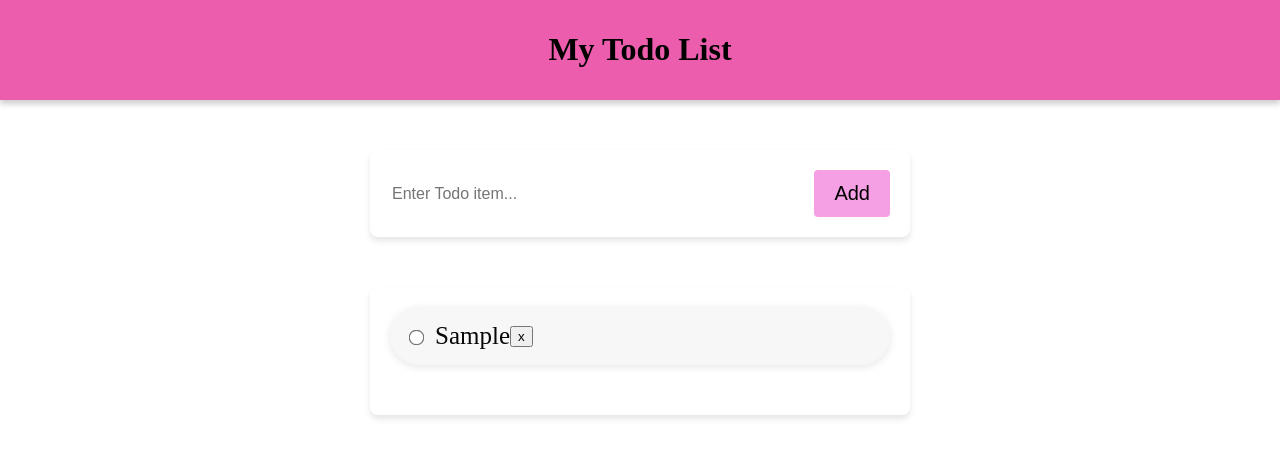
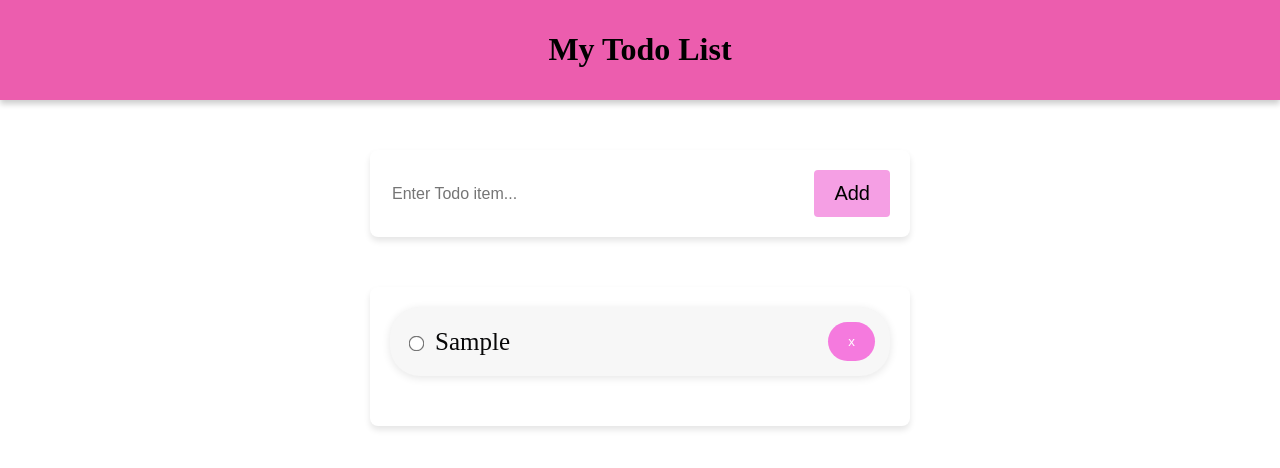
Before and after one commit to sachithrakalani/Todo-App-React-Frontend, a React (Vite) app: page / in a window 1280 px wide. Both pictures are taken after typing "Sample" into the empty fields and a click on the button "Add". Shown: the top 468 px of the page. Built offline with nearby package versions, Linux system fonts and the light colour scheme.

Commit message:
Style Delete button using css module

```diff
--- a/src/components/TodoItem.jsx
+++ b/src/components/TodoItem.jsx
@@ -1,13 +1,11 @@
 import styles from "./todoitem.module.css";
 
 export default function TodoItem({ item }) {
-    return (
-      <div className={styles.itemcontainer}>
-        <input className={styles.todocheckbox} type="radio"/>
-        <span className={styles.todotextname}>{item}</span>
-        <span>
-          <button>x</button>
-        </span>
-      </div>
-    );
+  return (
+    <div className={styles.itemcontainer}>
+      <input className={styles.todocheckbox} type="radio" />
+      <span className={styles.todotextname}>{item}</span>
+      <span> <button className={styles.deleteButton}>x</button></span>
+    </div>
+  );
 }
--- a/src/components/todoitem.module.css
+++ b/src/components/todoitem.module.css
@@ -17,8 +17,19 @@
 .todotextname{
     font-size: 25px;
     color: #070708;
+    flex-grow: 1;
 }
 
 .todo-item-container:hover {
     box-shadow: 0 4px 12px rgba(0, 0, 0, 0.15);
-  }
+}
+
+.deleteButton {
+    padding: 12px 20px;
+    border: none;
+    background-color: hsl(311, 86%, 72%);
+    color: white;
+    border-radius: 24px;
+    cursor: pointer;
+    margin-left: auto;
+}
```
